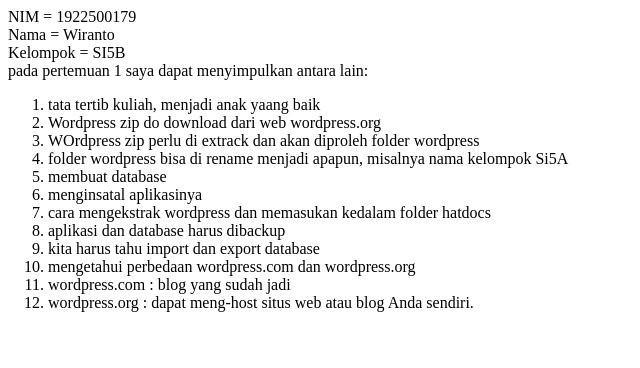
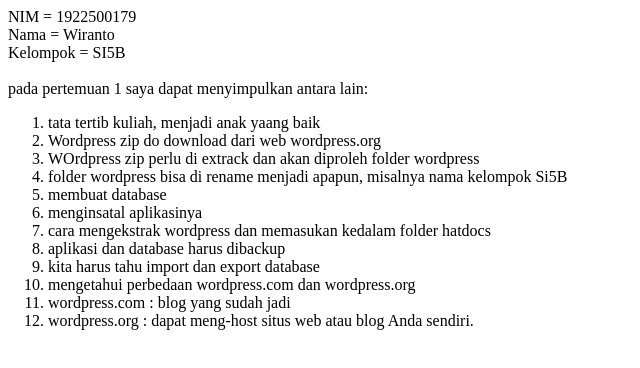
Before and after one commit to Wiranto07/-si5b2122o, a plain HTML site: page 1/index.html in a window 1280 px wide. Shown: the whole page, without its empty margins (0-640 px from the left). Drawn offline with Linux system fonts and the light colour scheme.

Commit message:
Update index.html

```diff
--- a/1/index.html
+++ b/1/index.html
@@ -3,13 +3,13 @@ NIM = 1922500179<br>
 Nama = Wiranto<br>
 Kelompok = SI5B<br>
 </span>
-
+<br>
 pada pertemuan 1 saya dapat menyimpulkan antara lain:<br>
 <ol>
 <li>tata tertib kuliah, menjadi anak yaang baik</li>
 <li>Wordpress zip do download dari web wordpress.org</li>
 <li>WOrdpress zip perlu di extrack dan akan diproleh folder wordpress</li>
-<li>folder wordpress bisa di rename menjadi apapun, misalnya nama kelompok Si5A</li>
+<li>folder wordpress bisa di rename menjadi apapun, misalnya nama kelompok Si5B</li>
 <li>membuat database</li>
 <li>menginsatal aplikasinya</li>
 <li>cara mengekstrak wordpress dan memasukan kedalam folder hatdocs</li>
```
